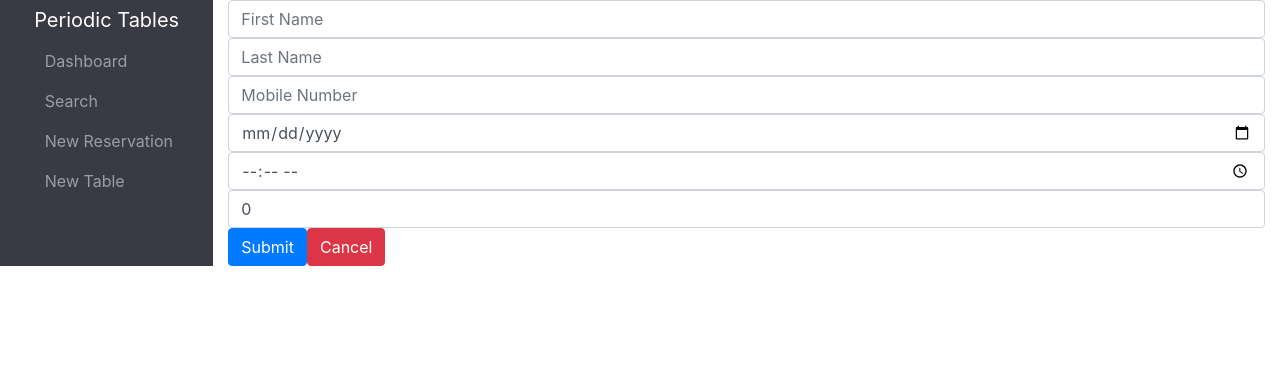
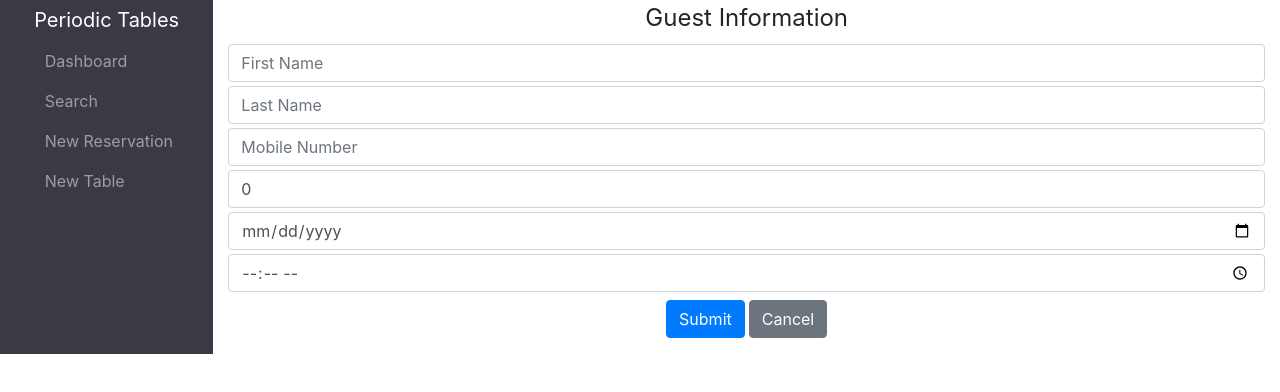
Before and after one commit to CrunchyTariqCodes/Restaurant-Reservation-App, a React (Create React App) app in the folder front-end/: page /reservations/new in a window 1280 px wide. Shown: the top 392 px of the page. Built offline with nearby package versions, Linux system fonts and the light colour scheme; no server answers; a web font is replaced by a local one.

Commit message:
Finished US-02

```diff
--- a/front-end/src/layout/ErrorAlert.js
+++ b/front-end/src/layout/ErrorAlert.js
@@ -11,7 +11,9 @@ import React from "react";
 function ErrorAlert({ error }) {
   return (
     error && (
-      <div className="alert alert-danger m-2">Error: {error.message}</div>
+      <div className="alert alert-danger m-2">
+        <ul>Error: {error.message}</ul>
+      </div>
     )
   );
 }
--- a/front-end/src/layout/Routes.js
+++ b/front-end/src/layout/Routes.js
@@ -3,7 +3,6 @@ import { Redirect, Route, Switch } from "react-router-dom";
 import Dashboard from "../dashboard/Dashboard";
 import NotFound from "./NotFound";
 import { today } from "../utils/date-time";
-import CreateReservation from "../reservations/reservations";
 import useQuery from "../utils/useQuery";
 import Reservations from "../reservations/reservations"
 
--- /dev/null
+++ b/front-end/src/reservations/Form.js
@@ -0,0 +1,108 @@
+import React from "react";
+import { useHistory } from "react-router";
+
+export default function Form({
+  initialformData,
+  handleFormChange,
+  handleSubmit,
+}) {
+  const history = useHistory();
+
+  const handleCancel = () => {
+    history.goBack();
+  };
+
+  return (
+    initialformData && (
+      <form onSubmit={handleSubmit} className="form-group">
+        <fieldset>
+          <legend className="d-flex justify-content-center">
+            Guest Information
+          </legend>
+          <div className="pb-1">
+            <input
+              type="text"
+              name="first_name"
+              className="form-control"
+              id="first_name"
+              placeholder={initialformData?.first_name || "First Name"}
+              value={initialformData?.first_name}
+              onChange={handleFormChange}
+              required
+            />
+          </div>
+          <div className="pb-1">
+            <input
+              type="text"
+              name="last_name"
+              className="form-control"
+              id="last_name"
+              placeholder={initialformData?.last_name || "Last Name"}
+              value={initialformData?.last_name}
+              onChange={handleFormChange}
+              required
+            />
+          </div>
+          <div className="pb-1">
+            <input
+              type="tel"
+              name="mobile_number"
+              className="form-control"
+              id="mobile_number"
+              placeholder={initialformData?.mobile_number || "Mobile Number"}
+              value={initialformData?.mobile_number}
+              onChange={handleFormChange}
+              required
+            />
+          </div>
+          <div className="pb-1">
+            <input
+              type="number"
+              name="people"
+              className="form-control"
+              id="people"
+              placeholder={initialformData?.people || "Number of guests"}
+              value={initialformData?.people}
+              onChange={handleFormChange}
+              required
+              min="1"
+            />
+          </div>
+
+          <input
+            type="date"
+            name="reservation_date"
+            className="form-control mb-1"
+            id="reservation_date"
+            placeholder={initialformData?.reservation_date || "YYY-MM-DD"}
+            value={initialformData?.reservation_date}
+            onChange={handleFormChange}
+            required
+          />
+          <input
+            type="time"
+            name="reservation_time"
+            className="form-control"
+            id="reservation_time"
+            placeholder={initialformData?.reservation_time || "HH:MM"}
+            value={initialformData?.reservation_time}
+            onChange={handleFormChange}
+            required
+          />
+        </fieldset>
+        <div className="d-flex justify-content-center pt-2">
+          <button type="submit" className="btn btn-primary mr-1">
+            Submit
+          </button>
+          <button
+            type="button"
+            className="btn btn-secondary"
+            onClick={handleCancel}
+          >
+            Cancel
+          </button>
+        </div>
+      </form>
+    )
+  );
+}
--- a/front-end/src/reservations/reservations.js
+++ b/front-end/src/reservations/reservations.js
@@ -1,12 +1,15 @@
 import React, { useState } from "react";
-import { useHistory } from "react-router";
+import { useHistory } from "react-router-dom/cjs/react-router-dom.min";
 import { createReservation } from "../utils/api";
+import { isNotOnTuesday } from "../utils/date-time";
+import { isInTheFuture } from "../utils/date-time";
+import ErrorAlert from "../layout/ErrorAlert";
+import Form from "./Form";
 
 export default function Reservations() {
   const history = useHistory();
-  const [reservationsErrors, setReservationsErrors] = useState(null);
-
-  const initialReservationData = {
+  const [reservationsError, setReservationsError] = useState(null);
+  const initialFormData = {
     first_name: "",
     last_name: "",
     mobile_number: "",
@@ -15,114 +18,48 @@ export default function Reservations() {
     people: 0,
   };
 
-  const [reservationData, setReservationData] = useState({
-    ...initialReservationData,
-  });
+  const [formData, setFormData] = useState({ ...initialFormData });
 
-  const handleInputChange = (event) => {
-    setReservationData({
-      ...reservationData,
-      [event.target.name]: event.target.value,
+  const handleFormChange = (e) => {
+    setFormData({
+      ...formData,
+      [e.target.name]: e.target.value,
     });
+  };
+
+  const findErrors = (date, errors) => {
+    isNotOnTuesday(date, errors);
+    isInTheFuture(date, errors);
   };
 
   const handleSubmit = async (e) => {
     e.preventDefault();
     const controller = new AbortController();
     const errors = [];
-    // findErrors(reservationData.reservation_date, errors);
+    findErrors(formData.reservation_date, errors);
     if (errors.length) {
-      setReservationsErrors({ message: errors });
+      setReservationsError({ message: errors });
       return;
     }
-
     try {
-      reservationData.people = Number(reservationData.people);
-      await createReservation(reservationData, controller.signal);
-      const date = reservationData.reservation_date;
+      formData.people = Number(formData.people);
+      await createReservation(formData, controller.signal);
+      const date = formData.reservation_date;
       history.push(`/dashboard?date=${date}`);
     } catch (error) {
-      setReservationsErrors(error);
+      setReservationsError(error);
     }
     return () => controller.abort();
   };
 
-  const handleCancel = () => {
-    history.push(`/dashboard`);
-  };
-
   return (
     <>
-      {/* <ErrorAlert error={reservationsError} /> */}
-      <form onSubmit={handleSubmit}>
-        <input
-          type="text"
-          name="first_name"
-          className="form-control"
-          id="first_name"
-          placeholder="First Name"
-          value={reservationData.first_name}
-          onChange={handleInputChange}
-          required
-        />
-        <input
-          type="text"
-          name="last_name"
-          className="form-control"
-          id="last_name"
-          placeholder="Last Name"
-          value={reservationData.last_name}
-          onChange={handleInputChange}
-          required
-        />
-        <input
-          type="tel"
-          name="mobile_number"
-          className="form-control"
-          id="mobile_number"
-          placeholder="Mobile Number"
-          value={reservationData.mobile_number}
-          onChange={handleInputChange}
-          required
-        />
-        <input
-          type="date"
-          name="reservation_date"
-          className="form-control"
-          id="reservation_date"
-          placeholder="YYY-MM-DD"
-          value={reservationData.reservation_date}
-          onChange={handleInputChange}
-          required
-        />
-        <input
-          type="time"
-          name="reservation_time"
-          className="form-control"
-          id="reservation_time"
-          placeholder="HH:MM"
-          value={reservationData.reservation_time}
-          onChange={handleInputChange}
-          required
-        />
-        <input
-          type="number"
-          name="people"
-          className="form-control"
-          id="people"
-          placeholder="Number of guests"
-          value={reservationData.people}
-          onChange={handleInputChange}
-          required
-          min="1"
-        />
-        <button type="submit" className="btn btn-primary">
-          Submit
-        </button>
-        <button type="button" className="btn btn-danger" onClick={handleCancel}>
-          Cancel
-        </button>
-      </form>
+      <ErrorAlert error={reservationsError} />
+      <Form
+        initialformData={formData}
+        handleFormChange={handleFormChange}
+        handleSubmit={handleSubmit}
+      />
     </>
   );
 }
--- a/front-end/src/utils/date-time.js
+++ b/front-end/src/utils/date-time.js
@@ -80,3 +80,22 @@ export function next(currentDate) {
   date.setDate(date.getDate() + 1);
   return asDateString(date);
 }
+
+//validation allowing the creation/update of reservations for any day besides Tuesdays
+export function isNotOnTuesday(reservation_date, errors) {
+  const [year, month, day] = reservation_date.split("-");
+  const date = new Date(`${month} ${day}, ${year}`);
+  if (date.getDay() === 2) {
+    errors.push(<li key="tuesday">Restaurant is closed on Tuesdays</li>);
+  }
+}
+
+//validation allowing for the creation/update of reservations only for times in the future
+export function isInTheFuture(reservation_date, errors) {
+  const [year, month, day] = reservation_date.split("-");
+  const date = new Date(`${month} ${day}, ${year}`);
+  const today = new Date();
+  if (date < today) {
+    errors.push(<li key="past">Reservation must be in the future</li>);
+  }
+}
```
Also changed, not shown: 2 other files (tests, documents, lock files or other folders).
